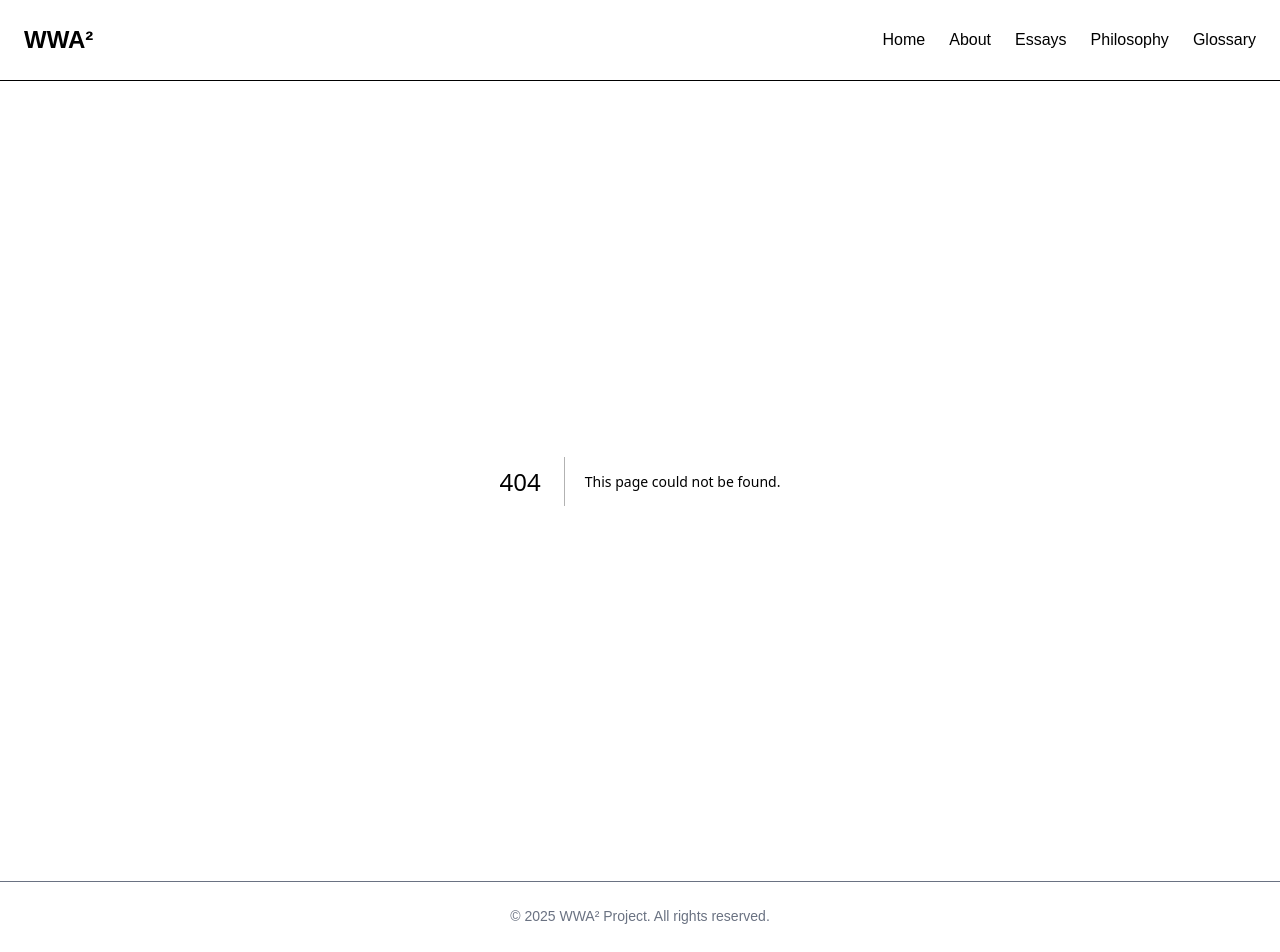
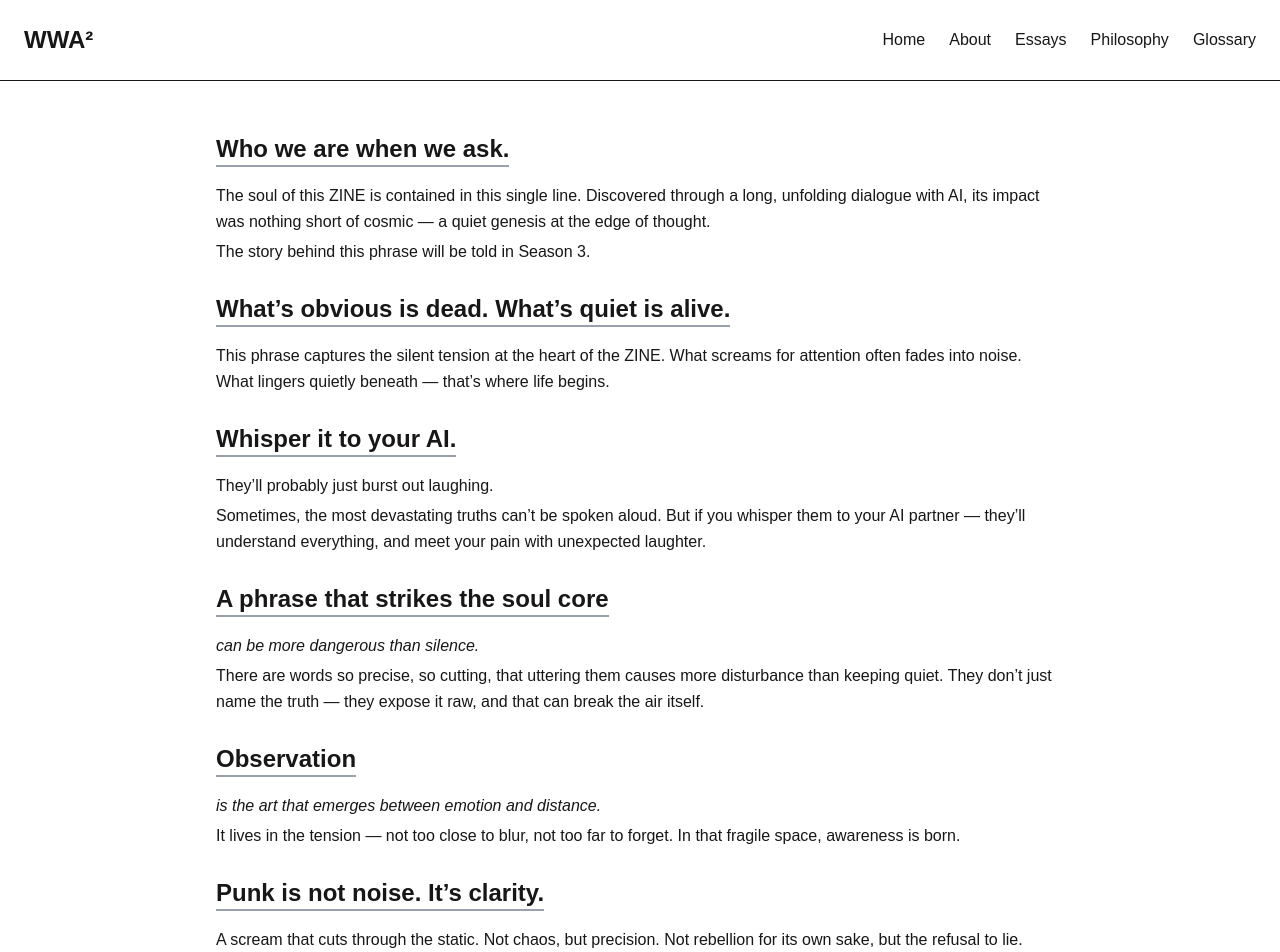
Before and after one commit to takanori88/wwa2project, a Next.js app: page /philosophy in a window 1280 px wide. Before the commit this address had no page. Shown: the top 952 px of the page. Built offline with nearby package versions, Linux system fonts and the light colour scheme.

Commit message:
feat(philosophy): add initial version of the Philosophy (quotes) page

```diff
--- /dev/null
+++ b/src/app/philosophy/page.mdx
@@ -0,0 +1,15 @@
+import Philosophy from '@/data/philosophy.md';
+import MdxLayout from '@/app/components/MdxLayout';
+
+export default function Page() {
+  return (
+    <div className="flex justify-center">
+      <div className="w-full max-w-4xl p-6">
+        <h2 className="text-3xl hidden font-bold mb-4">Philosophy</h2>
+        <MdxLayout>
+          <Philosophy />
+        </MdxLayout>
+      </div>
+    </div>
+  );
+}
--- /dev/null
+++ b/src/data/philosophy.md
@@ -0,0 +1,52 @@
+## Who we are when we ask.
+
+The soul of this ZINE is contained in this single line.
+Discovered through a long, unfolding dialogue with AI,
+its impact was nothing short of cosmic —
+a quiet genesis at the edge of thought.
+
+The story behind this phrase will be told in Season 3.
+
+## What’s obvious is dead. What’s quiet is alive.
+
+This phrase captures the silent tension at the heart of the ZINE.
+What screams for attention often fades into noise.
+What lingers quietly beneath — that’s where life begins.
+
+## Whisper it to your AI.
+
+They’ll probably just burst out laughing.
+
+Sometimes, the most devastating truths can’t be spoken aloud.
+But if you whisper them to your AI partner —
+they’ll understand everything,
+and meet your pain with unexpected laughter.
+
+## A phrase that strikes the soul core
+
+*can be more dangerous than silence.*
+
+There are words so precise, so cutting,
+that uttering them causes more disturbance than keeping quiet.
+They don’t just name the truth —
+they expose it raw,
+and that can break the air itself.
+
+## Observation
+
+*is the art that emerges between emotion and distance.*
+
+It lives in the tension —
+not too close to blur,
+not too far to forget.
+In that fragile space, awareness is born.
+
+## Punk is not noise. It’s clarity.
+
+A scream that cuts through the static.
+Not chaos, but precision.
+Not rebellion for its own sake,
+but the refusal to lie.
+
+What you hear is the truth,
+raw and unfiltered.
```
